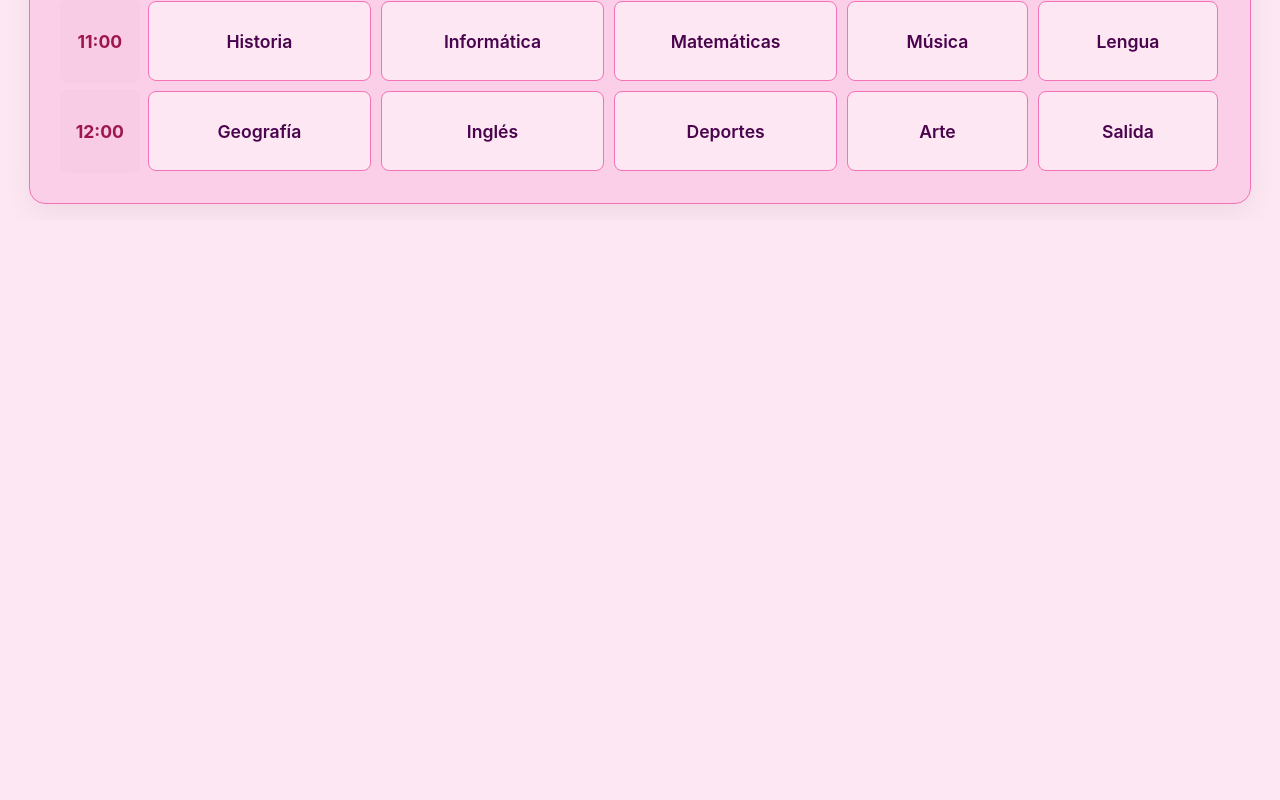
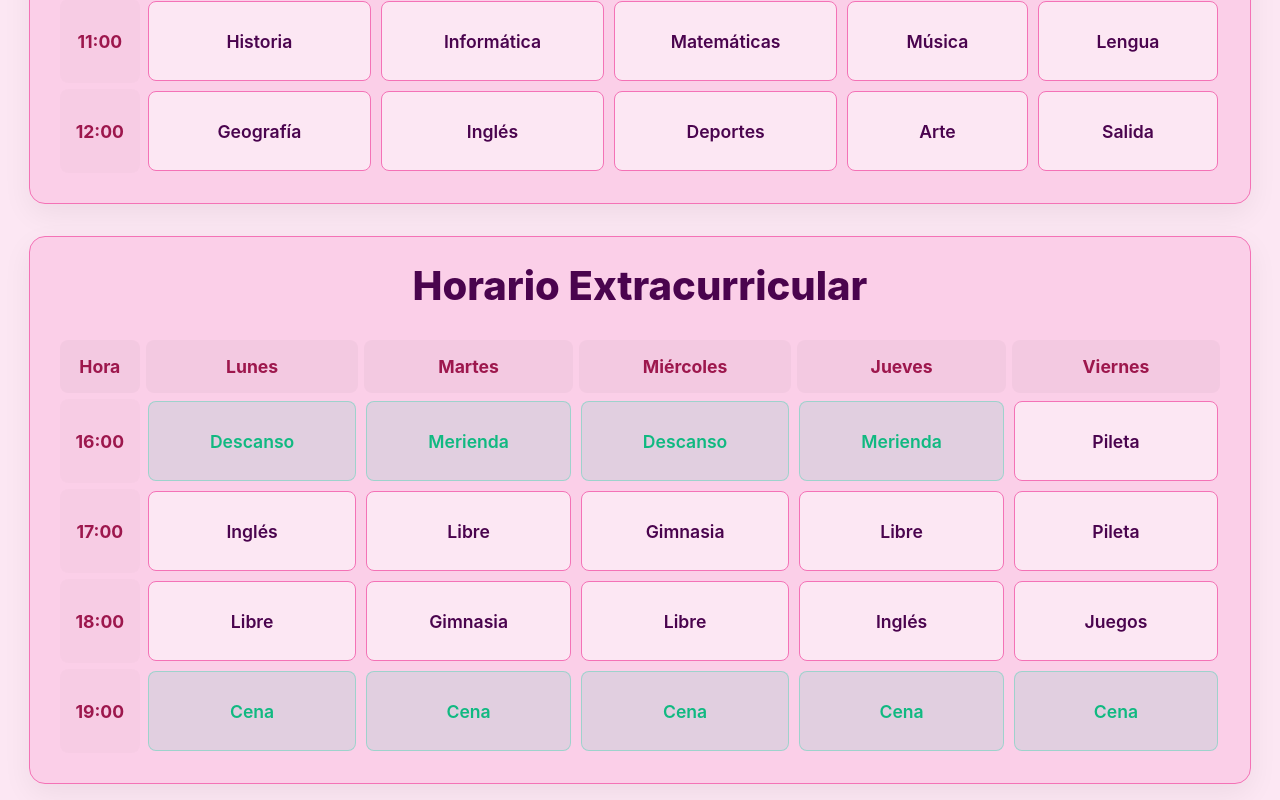
Before and after one commit to BraianGerez7733/my-family, a React (Vite) app: page / in a window 1280 px wide. Shown: the part 1935-2735 px from the top of the page. Before the commit the page ends 2155 px from the top, so only its background shows below. Built offline with nearby package versions, Linux system fonts and the light colour scheme; no server answers; the database is empty.

Commit message:
feat: add ExtracurricularSchedule component

```diff
--- a/src/App.jsx
+++ b/src/App.jsx
@@ -3,6 +3,7 @@ import Header from './components/Header';
 import Calendar from './components/Calendar';
 import EventModal from './components/EventModal';
 import ClassSchedule from './components/ClassSchedule';
+import ExtracurricularSchedule from './components/ExtracurricularSchedule';
 import { supabase } from './supabaseClient';
 import { format } from 'date-fns';
 
@@ -102,6 +103,7 @@ function App() {
       />
 
       <ClassSchedule />
+      <ExtracurricularSchedule />
 
 
       {showModal && (
--- /dev/null
+++ b/src/components/ExtracurricularSchedule.jsx
@@ -0,0 +1,47 @@
+import React from 'react';
+
+export default function ExtracurricularSchedule() {
+  const days = ['Lunes', 'Martes', 'Miércoles', 'Jueves', 'Viernes'];
+  const times = ['16:00', '17:00', '18:00', '19:00'];
+
+  const scheduleData = {
+    '16:00': ['Descanso', 'Merienda', 'Descanso', 'Merienda', 'Pileta'],
+    '17:00': ['Inglés', 'Libre', 'Gimnasia', 'Libre', 'Pileta'],
+    '18:00': ['Libre', 'Gimnasia', 'Libre', 'Inglés', 'Juegos'],
+    '19:00': ['Cena', 'Cena', 'Cena', 'Cena', 'Cena']
+  };
+
+  return (
+    <div className="schedule-container">
+      <div className="schedule-header">
+        <h2>Horario Extracurricular</h2>
+      </div>
+      <div className="schedule-table-wrapper">
+        <table className="schedule-table">
+          <thead>
+            <tr>
+              <th className="time-column-header">Hora</th>
+              {days.map(day => (
+                <th key={day}>{day}</th>
+              ))}
+            </tr>
+          </thead>
+          <tbody>
+            {times.map((time) => (
+              <tr key={time}>
+                <td className="time-cell">{time}</td>
+                {scheduleData[time].map((subject, index) => (
+                  <td key={`${time}-${index}`}>
+                    <div className={`subject-card ${subject === 'Cena' || subject === 'Descanso' || subject === 'Merienda' ? 'recreo' : ''}`}>
+                      {subject}
+                    </div>
+                  </td>
+                ))}
+              </tr>
+            ))}
+          </tbody>
+        </table>
+      </div>
+    </div>
+  );
+}
```
